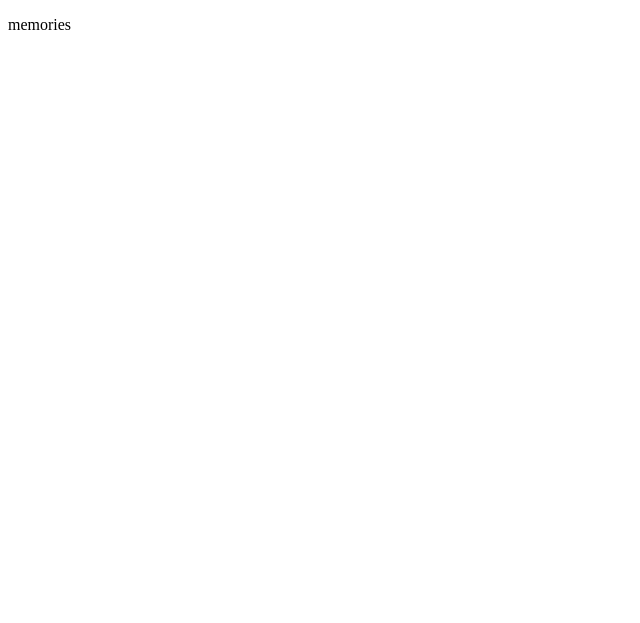
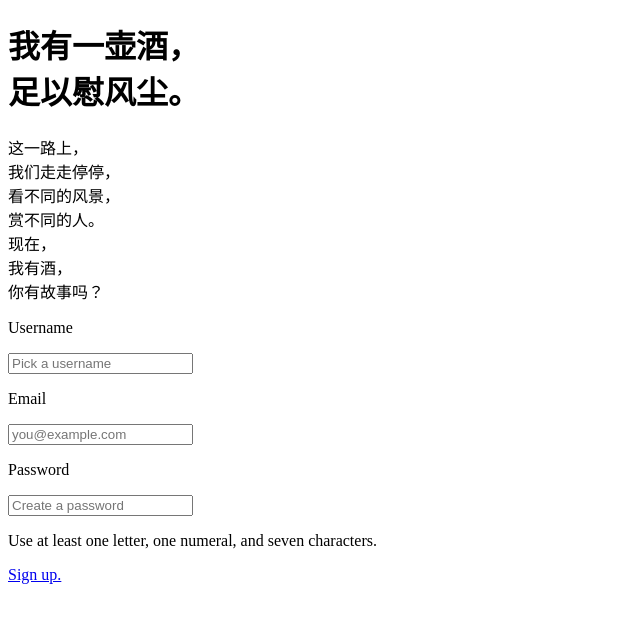
Before and after one commit to tyjane/zerocup, a Django app: page / in a window 1280 px wide. Before the commit the part shown is almost empty. Shown: the top 623 px of the page, without its empty margins (0-640 px from the left). Run offline with Django 3.2, Linux system fonts and the light colour scheme.

Commit message:
Update index.html

```diff
--- a/memories/templates/memories/index.html
+++ b/memories/templates/memories/index.html
@@ -5,6 +5,21 @@
         <title>Memories</title>
     </head>
     <body>
-        <p>memories</p>
-    </body>
+       <div id="main_content">
+         <div id="main_left">
+           <h1 id="main_title">我有一壶酒， <br> 足以慰风尘。</h1>
+           <p id="main_page">这一路上，<br>我们走走停停，<br>看不同的风景，<br>赏不同的人。<br>现在，<br>我有酒，<br>你有故事吗？</p>
+         </div>
+       <div id="main_right">
+           <p class="small_title">Username</p>
+           <input type="text" name="username" placeholder="Pick a username">
+           <p class="small_title">Email</p>
+           <input type="email" name="email" placeholder="you@example.com">
+           <p class="small_title">Password</p>
+           <input type="password" name="pword" placeholder="Create a password">
+           <p class="small_des">Use at least one letter, one numeral, and seven characters.</p>
+           <p><a href="error.html" class="b_button">Sign up.</a></p>
+       </div>
+     </div>
+   </body>
 </html>
```
